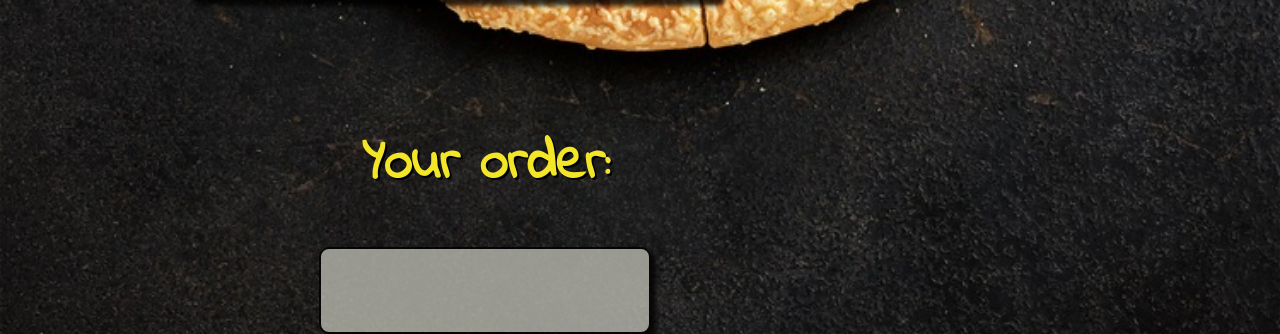
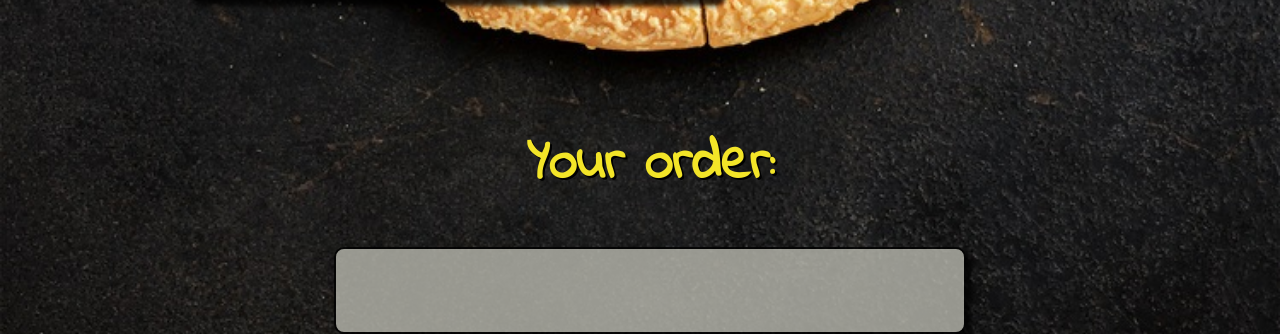
Before and after one commit to ziolek2609/HCI-Project, a Django app: page /order_pizza/ in a window 1280 px wide. Shown: the part 1241-1575 px from the top of the page. Run offline with Django 3.2, Linux system fonts and the light colour scheme; some libraries are stand-ins or nearby versions.

Commit message:
little bug fixed

```diff
--- a/uploads/templates/order_pizza.html
+++ b/uploads/templates/order_pizza.html
@@ -104,7 +104,7 @@
         </div>
 
 </form>
-<div class="contact">
+<div class="contact container-fluid">
         <div class="row">
             <h1 class="contacttitle col-12"> Your order:</h1>
             <div class="contacting col-12">
```
